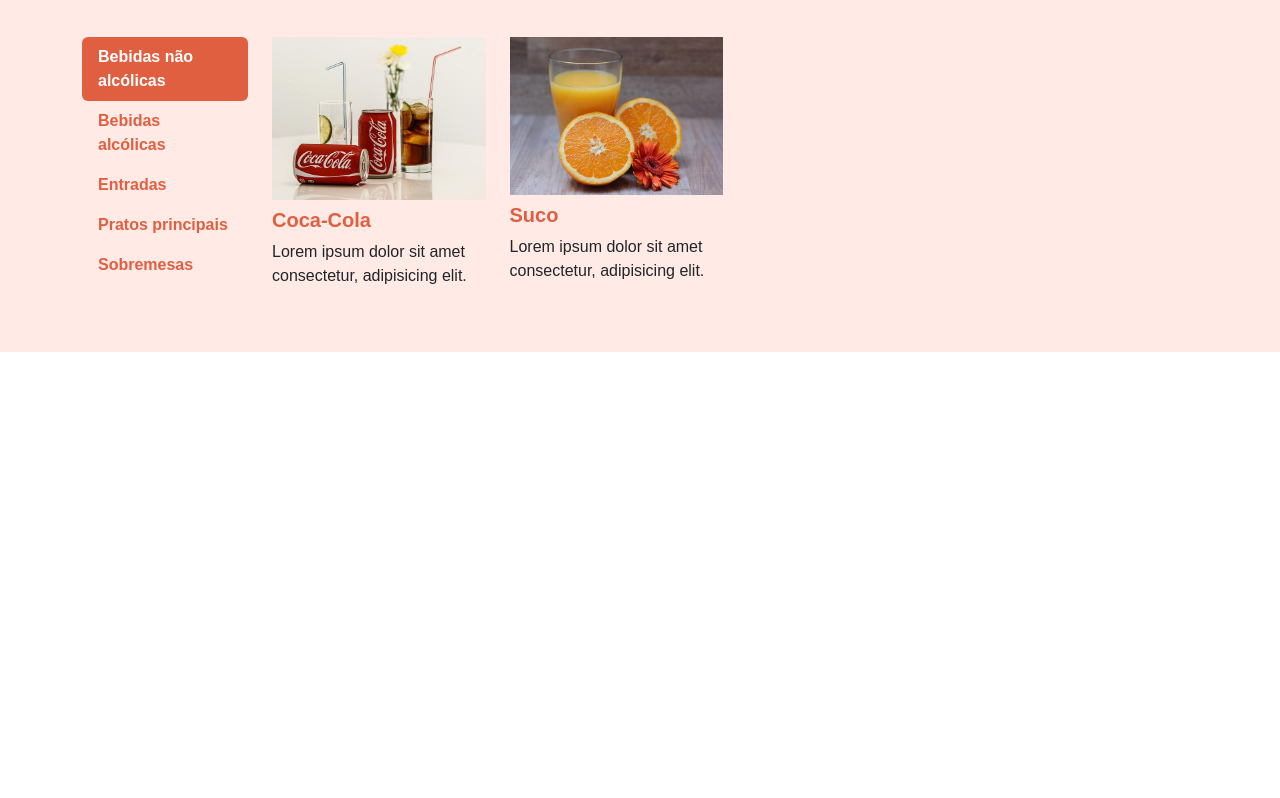
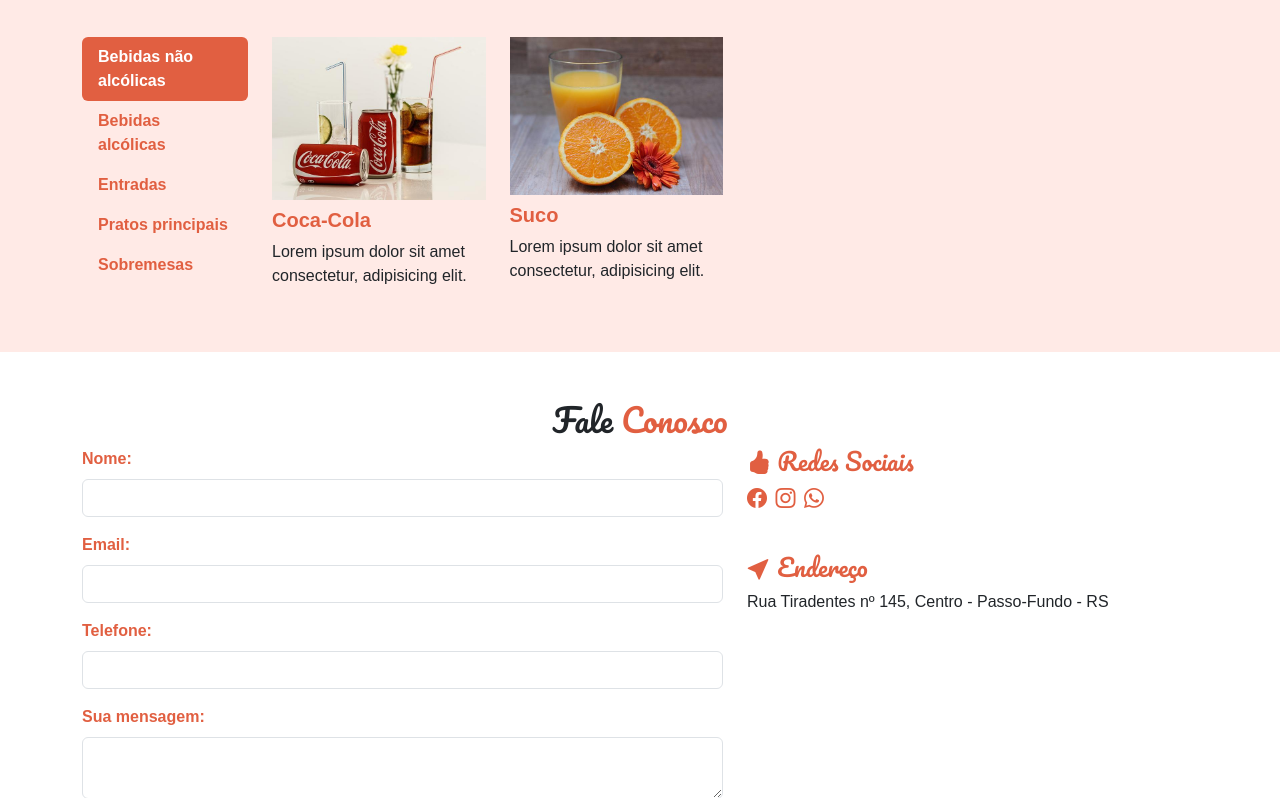
Before and after one commit to trevisandaniel/Restaurant, a plain HTML site: page index.html in a window 1280 px wide. Shown: the part 2002-2800 px from the top of the page. Before the commit the page ends 2354 px from the top, so only its background shows below. Drawn offline with nearby package versions, Linux system fonts and the light colour scheme.

Commit message:
secondo comitte

```diff
--- a/index.html
+++ b/index.html
@@ -48,7 +48,7 @@
               </a>
             </li>
             <li class="nav-item fw-bold">
-              <a class="nav-link" href="#">
+              <a class="nav-link" href="#fale-conosco">
                 <i class="bi bi-chat-left-text me-1"></i>
                 Fale Conosco
               </a>
@@ -312,6 +312,60 @@
         </div>
       </section>
 
+      <section id="fale-conosco" class="pt-5 pb-5">
+        <div class="container">
+          <div class="row">
+            <h2 class="section-title text-center">Fale <span class="text-colored">Conosco</span></h2>
+          </div>
+          <div class="row">
+            <div class="col-md-7">
+              <form>
+                <div class="mb-3">
+                  <label for="nome" class="form-label fw-bold text-colored">Nome:</label>
+                  <input type="text" id="nome" class="form-control" required>
+                </div>
+
+                <div class="mb-3">
+                  <label for="email" class="form-label fw-bold text-colored">Email:</label>
+                  <input type="email" id="email" class="form-control" required>
+                </div>
+
+                <div class="mb-3">
+                  <label for="telefone" class="form-label fw-bold text-colored">Telefone:</label>
+                  <input type="tel" id="nome" class="form-control">
+                </div>
+
+                <div class="mb-3">
+                  <label for="mensagem" class="form-label fw-bold text-colored">Sua mensagem:</label>
+                  <textarea class="form-control" id="mensagem" required></textarea>
+                </div>
+                <button type="submit" class="btn fw-bold">Enviar</button>
+              </form>
+            </div>
+            <div class="col-md-5">
+              <div class="row">
+                <h3 class="section-title fs-4 text-colored">
+                  <i class="bi bi-hand-thumbs-up-fill"></i>
+                  Redes Sociais</h3>
+                <ul class="social-links">
+                  <li class="fs-5"><a href="#"><i class="bi bi-facebook text-colored"></i></a></li>
+                  <li class="fs-5 ms-1 me-1"><a href="#"><i class="bi bi-instagram text-colored"></i></a></li>
+                  <li class="fs-5"><a href="#"><i class="bi bi-whatsapp text-colored"></i></a></li>
+                </ul>
+              </div>
+              <div class="row mt-4">
+                <h3 class="section-title fs-4 text-colored">
+                  <i class="bi bi-cursor-fill"></i>
+                  Endereço</h3>
+                <p>
+                  Rua Tiradentes nº 145, Centro - Passo-Fundo - RS
+                </p>
+              </div>
+            </div>
+          </div>
+        </div>
+      </section>
+
     </div>
     <script src="https://cdn.jsdelivr.net/npm/bootstrap@5.3.0/dist/js/bootstrap.bundle.min.js"></script>
   </body>
--- a/style.css
+++ b/style.css
@@ -45,3 +45,23 @@
 .nav-cardapio .nav-link:hover{
     color: #e15f41;
 }
+
+.social-links li{
+    list-style: none;
+    display: inline;
+}
+
+.social-links a{
+    text-decoration: none;
+}
+
+#fale-conosco button{
+    background-color: #e15f41;
+    color: #fff;
+}
+
+#fale-conosco button:hover{
+    background-color: #fff;
+    border: 1px solid #e15f41;
+    color: #e15f41;
+}
```
